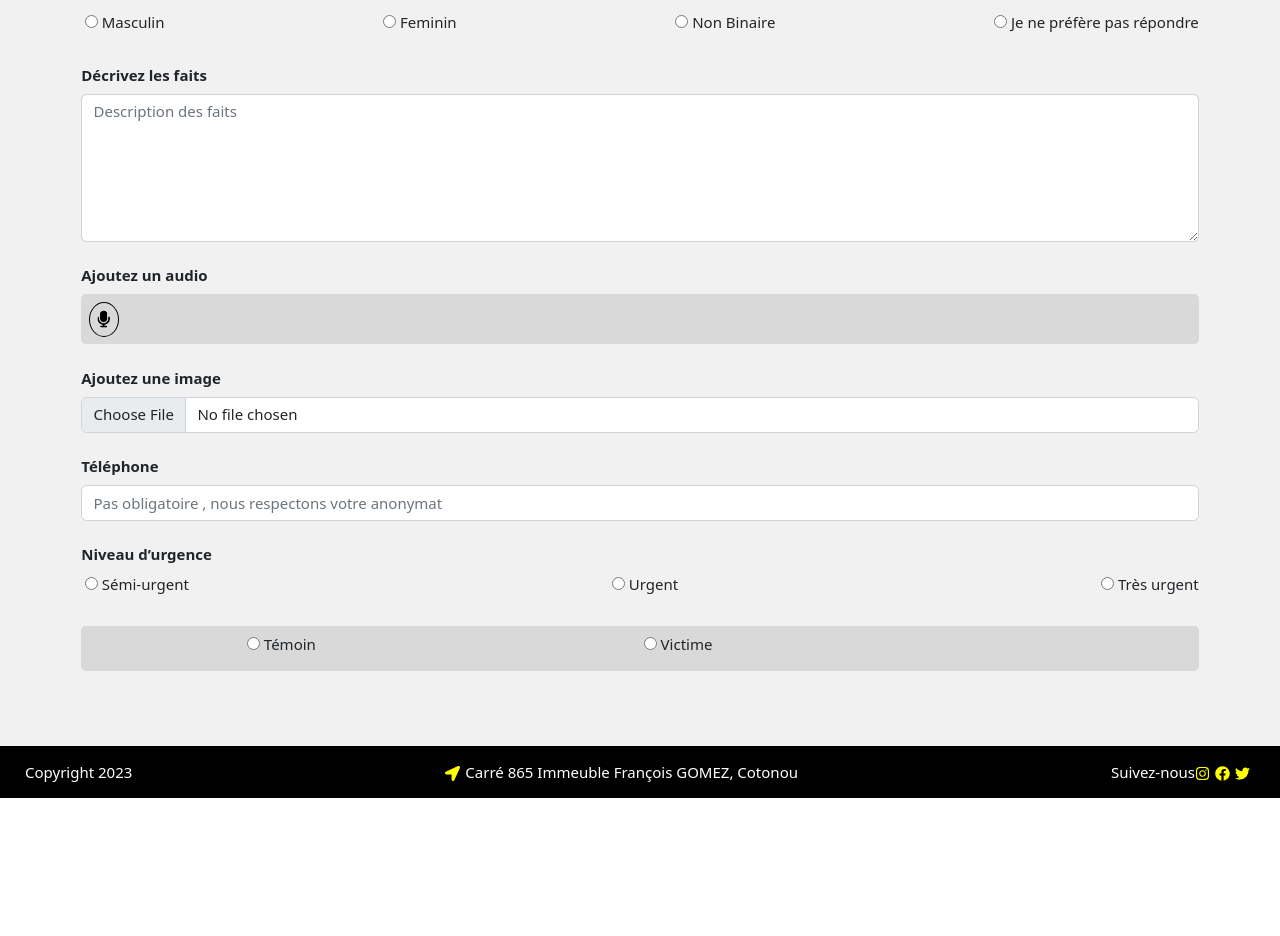
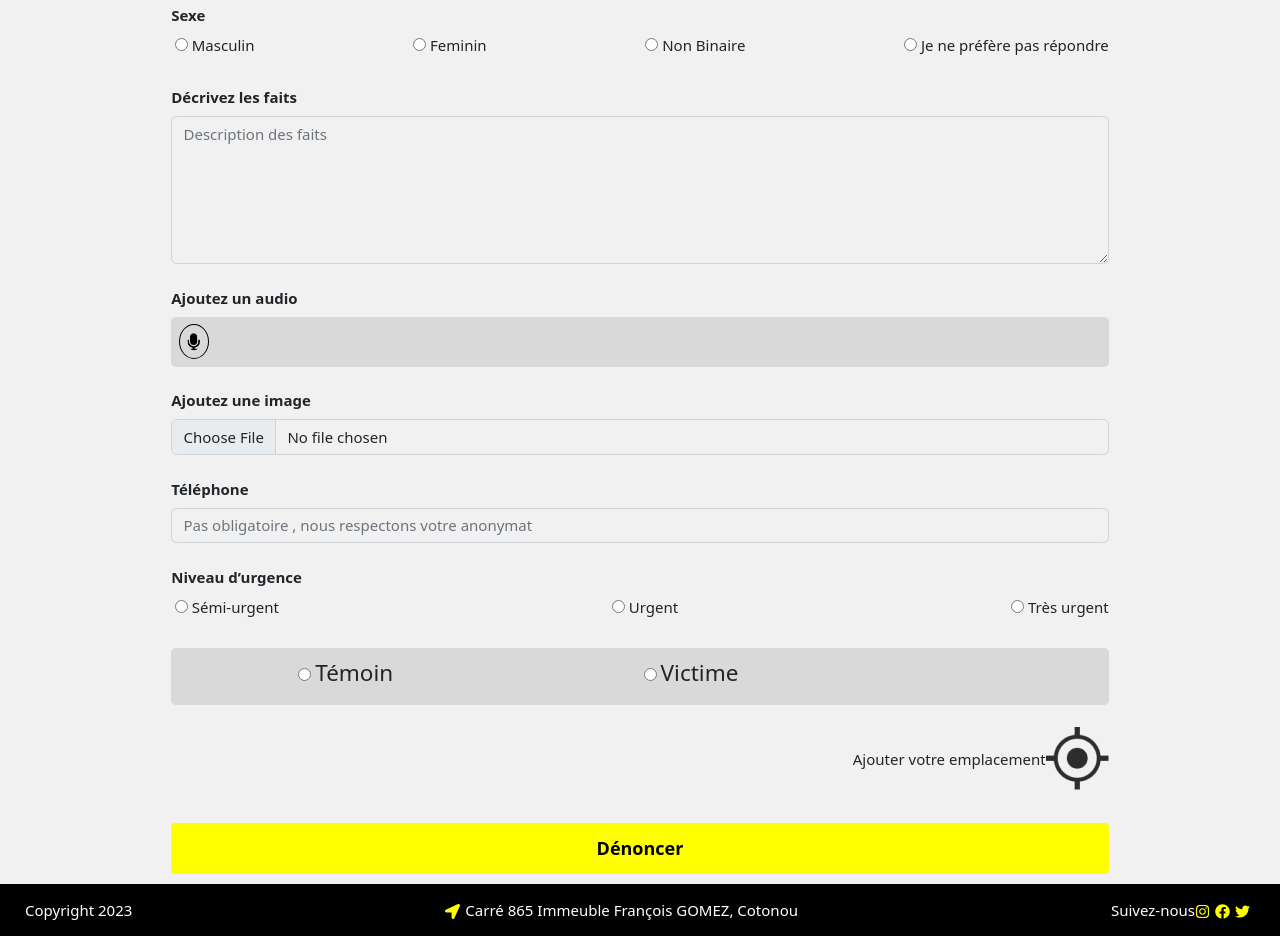
Before and after one commit to GOHOUEDE/hackathon_front, a React (Create React App) app: page /denoncer in a window 1280 px wide. Shown: the part 404-1340 px from the top of the page. Before the commit the page ends 1202 px from the top, so only its background shows below. Built offline with nearby package versions, Linux system fonts and the light colour scheme.

Commit message:
denonciation 100%

```diff
--- a/src/App.css
+++ b/src/App.css
@@ -1,3 +1,6 @@
 input{
-    background-color: transparent;
+    background-color: transparent !important;
 }
+textarea{
+    background-color: transparent !important;
+}
--- a/src/pages/frontOffice/Denonciation.js
+++ b/src/pages/frontOffice/Denonciation.js
@@ -3,7 +3,7 @@ import React from "react";
 const Denonciation = () => {
   return (
     <div className="denonciation-container">
-      <div className="container pt-5">
+      <div className="container pt-5 w-75">
         <div className="row justify-content-center align-items-center g-2">
           <div className="col d-flex align-align-items-end justify-content-center">
             <h1 className="mx-1">Dénoncer un abus</h1>
@@ -32,7 +32,7 @@ const Denonciation = () => {
                 <input type="text" className="form-control"  placeholder="Pas obligatoire , nous respectons votre anonymat"/>
 
               </div>
-              <div className="input-item pb-4">
+              <div className="input-item py-4">
                 <label htmlFor="Sexe" className="form-label fw-bold">
                   Sexe
                 </label>
@@ -135,13 +135,13 @@ const Denonciation = () => {
                 <div className="sexe d-flex align-items-center justify-content-around w-100 h-25 py-2"  style={{ backgroundColor: "rgba(217, 217, 217, 1)" ,borderRadius: "5px"}}>
                   <div className="urgence">
                     <input type="radio" className="mx-1" name="temoin" />
-                    <label htmlFor="Sémi-urgent" className="form-label">
+                    <label htmlFor="Sémi-urgent" className="form-label fs-4">
                     Témoin
                     </label>
                   </div>
                   <div className="urgence">
                     <input type="radio" className="mx-1" name="temoin" />
-                    <label htmlFor="Urgent" className="form-label">
+                    <label htmlFor="Urgent" className="form-label fs-4">
                     Victime
                     </label>
                   </div>
@@ -150,10 +150,13 @@ const Denonciation = () => {
                   </div>
                 </div>
               </div>
-              <div className="input-item pb-4">
-              <h6 class=""></h6>
-              <img src="" alt="" class=""/>
+              <div className="input-item pb-4 justify-content-end d-flex align-items-center w-100">
+              <h6 className="my-3">Ajouter votre emplacement</h6>
+              <img src="./assets/images/My Location.png" alt="" className=""/>
 
+              </div>
+              <div className="">
+            <button type="submit" className="yellow-btn" >Dénoncer</button>
               </div>
             </form>
           </div>
```
